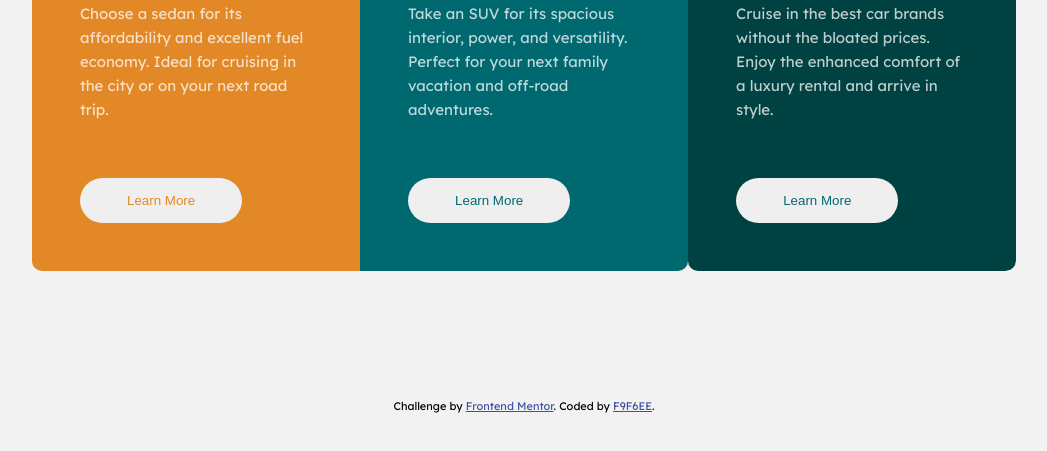
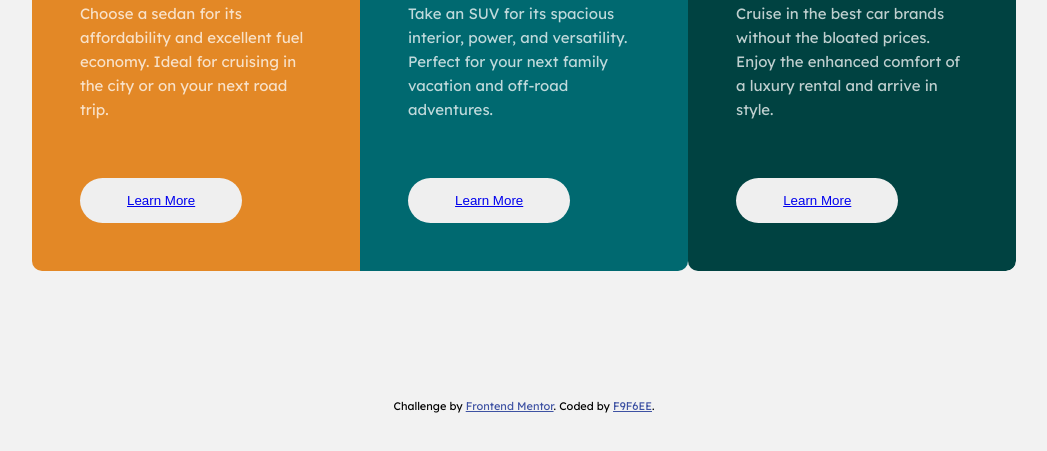
Before and after one commit to F9F6EE/3-column-preview-card-component-FM, a plain HTML site: page index.html in a window 1280 px wide. Shown: the part 289-740 px from the top of the page, without its empty margins (116-1163 px from the left). Drawn offline with Linux system fonts and the light colour scheme.

Commit message:
Update style.css

```diff
--- a/css/style.css
+++ b/css/style.css
@@ -98,10 +98,7 @@ p {
   color: var(--Very_dark_cyan);
 }
 
-.btn a {
-  text-decoration: none;
-  color: inherit;
-}
+
 .btn:hover {
   background: transparent;
   border: 2px solid;
```
